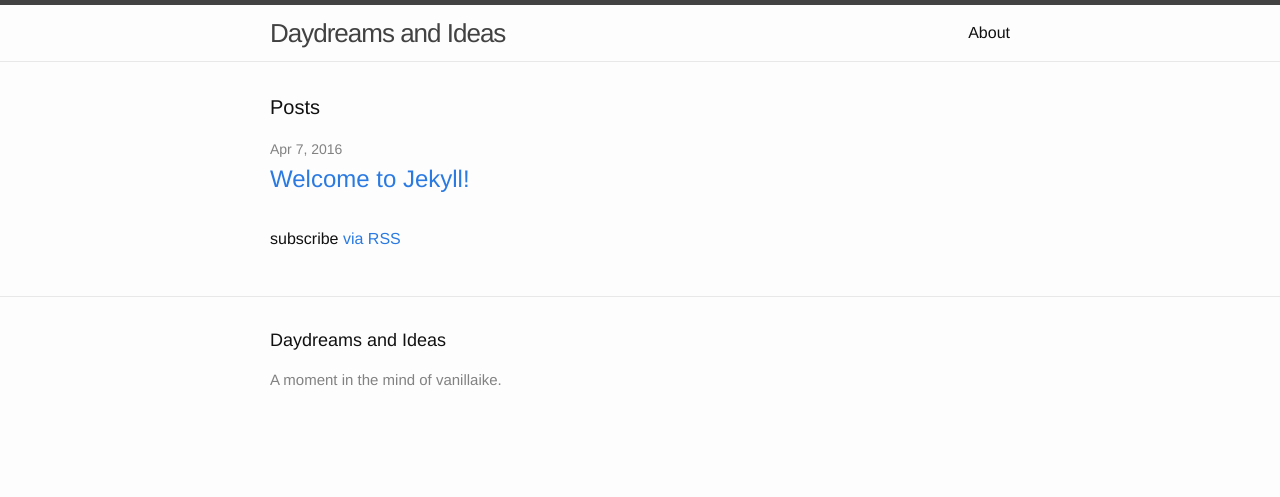
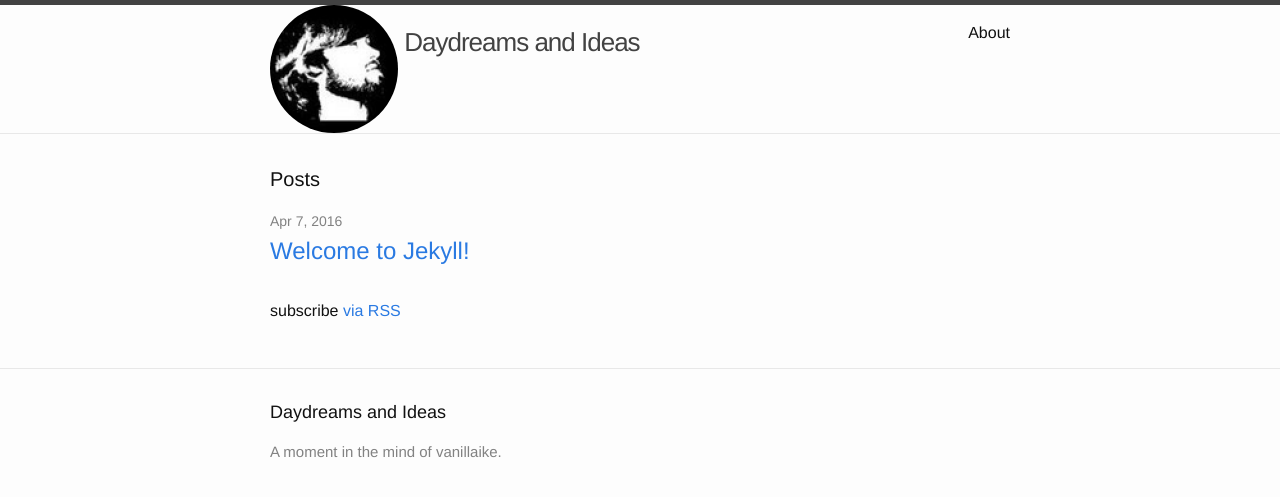
Before and after one commit to vanillaike/vanillaike.github.io, a Jekyll site: the page built from index.html, in a window 1280 px wide. Shown: the top 497 px of the page. Built offline with Jekyll 4.4.1, drawn with Linux system fonts in a browser that asks for light colours.

Commit message:
customize the site header

```diff
--- a/_includes/header.html
+++ b/_includes/header.html
@@ -2,7 +2,10 @@
 
   <div class="wrapper">
 
-    <a class="site-title" href="{{ site.baseurl }}/">{{ site.title }}</a>
+    <a class="site-title" href="{{ site.baseurl }}/">
+        <img class="header-img" src="{{ site.baseurl }}/images/Me.png"/>
+        <span class="header-txt">{{ site.title }}</span>
+    </a>
 
     <nav class="site-nav">
       <a href="#" class="menu-icon">
--- /dev/null
+++ b/_sass/_custom.scss
@@ -0,0 +1,8 @@
+.header-img{
+    border-radius: 70px;
+}
+
+.header-txt{
+    position: relative;
+    top: -25px;
+}
--- a/_sass/_layout.scss
+++ b/_sass/_layout.scss
@@ -21,6 +21,9 @@
     &,
     &:visited {
         color: $grey-color-dark;
+    }
+    &:hover{
+        text-decoration: none;
     }
 }
 
--- a/css/main.scss
+++ b/css/main.scss
@@ -49,5 +49,6 @@ $on-laptop:        800px;
 @import
         "base",
         "layout",
-        "syntax-highlighting"
+        "syntax-highlighting",
+        "custom"
 ;
```
Also changed, not shown: images/Me.png (added).
